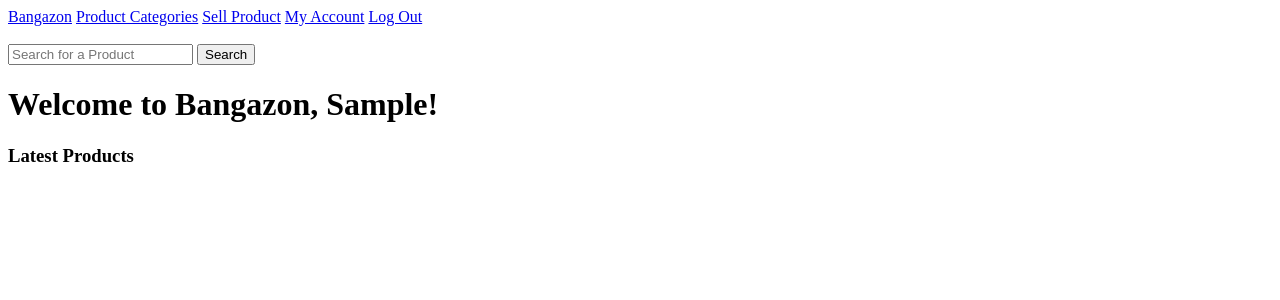
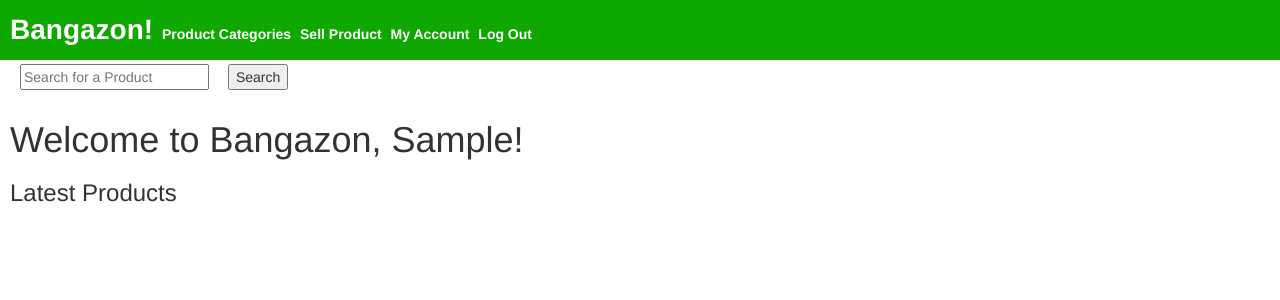
Before and after one commit to talkative-tangs/Bangazon-LLC-2, a Django app: page / in a window 1280 px wide. Shown: the top 300 px of the page. Run offline with Django 3.2, Linux system fonts and the light colour scheme; the visitor is signed in with stand-in values (Sample User, id 1); data that the repository does not hold is empty; parts of the project's set-up code (start-up, migrations or seed data) failed here and were passed over; some libraries are stand-ins or nearby versions.

Commit message:
added styling to navigation bar

```diff
--- /dev/null
+++ b/website/static/website/css/website.css
@@ -0,0 +1,53 @@
+.nav1 {
+  padding: 10px;
+  background: rgb(14, 168, 0);
+}
+
+.nav1 a {
+  color: white;
+  font-weight: bold;
+  margin-right: 5px;
+}
+.nav1 a:hover {
+  text-shadow: 0px 0px 10px rgba(0, 0, 0, 0.8);
+  text-decoration: none;
+}
+
+.nav2 {
+  padding: 10px;
+  background: rgb(168, 0, 0);
+}
+
+.nav2 a {
+  color: white;
+  font-weight: bold;
+  margin-right: 5px;
+}
+
+.nav2 a:hover {
+  text-shadow: 0px 0px 10px rgba(0, 0, 0, 0.8);
+  text-decoration: none;
+}
+
+div {
+  padding: 10px;
+}
+.logo {
+  font-size: 2em;
+  font-weight: bolder;
+  color: white;
+  margin-right: 10px;
+}
+
+.logo:hover {
+  color:white;
+  text-decoration: none;
+  text-shadow: 0px 0px 10px rgba(0, 0, 0, 0.8)
+}
+
+
+
+.search {
+  font-size: 1em;
+  margin: 2px 5px 0px 10px;
+}
--- a/website/static/website/main.css
+++ /dev/null
@@ -1,4 +0,0 @@
-.navbar {
-  background-color: rgba(255, 255, 255, 0.5);
-  color: white;
-}
--- a/website/templates/base.html
+++ b/website/templates/base.html
@@ -1,3 +1,4 @@
+{% load static %}
 <!DOCTYPE html>
 <html lang="en">
 
@@ -5,7 +6,9 @@
         <meta charset="utf-8">
         <meta http-equiv="X-UA-Compatible" content="IE=edge">
         <meta name="viewport" content="width=device-width, initial-scale=1">
-
+        <link rel="stylesheet" href="//maxcdn.bootstrapcdn.com/bootstrap/3.2.0/css/bootstrap.min.css">
+        <link rel="stylesheet" href="//maxcdn.bootstrapcdn.com/bootstrap/3.2.0/css/bootstrap-theme.min.css">
+        <link rel="stylesheet" href="{% static 'website/css/website.css' %}">
         <!-- <title>Bangazon LLC Admin Suite</title> -->
     </head>
 
@@ -13,32 +16,31 @@
 
         {% block nav %}
         {% if user.is_authenticated %}
-        <div id="navigation">
-            <a href="{% url 'website:index' %}">Bangazon</a>
+        <nav id="navigation" class="nav1">
+            <a href="{% url 'website:index' %}" class="logo">Bangazon!</a>
             <a href="{% url 'website:product_cat' %}">Product Categories</a>
             <a href="{% url 'website:product_sell' %}">Sell Product</a>
             <a href="{% url 'website:my_account' user.id %}">My Account</a>
             <a href="{% url 'website:logout' %}">Log Out</a>
-            <br/>
-            <br/>
-            <form method="get" action="/search_results/">
-                <input type="text" id="searchBox" class="input-medium search-query" name="q" placeholder="Search for a Product" required>
-                <input type="submit" class="btn" value="Search" >
-            </form>
-        </div>
+        </nav>
+        <form method="get" action="/search_results/" class="search">
+          <input type="text" id="searchBox" class="search" name="q" placeholder="Search for a Product" required>
+          <input type="submit" class="search" value="Search" >
+      </form>
         {% else %}
-        <div id="navigation">
-            <a href="{% url 'website:index' %}">Bangazon</a>
+        <nav id="navigation" class="nav2">
+            <a href="{% url 'website:index' %}" class="logo">Bangazon!</a>
             <a href="{% url 'website:product_cat' %}">Product Categories</a>
             <a href="{% url 'website:login' %}">My Account</a>
             <a href="{% url 'website:register' %}">Register</a>
             <a href="{% url 'website:login' %}">Login</a>
-        </div>
+        </nav>
         {% endif %}
         {% endblock nav %}
 
-
+      <div>
         {% block content %}{% endblock content %}
+      </div>
 
     </body>
 
```
